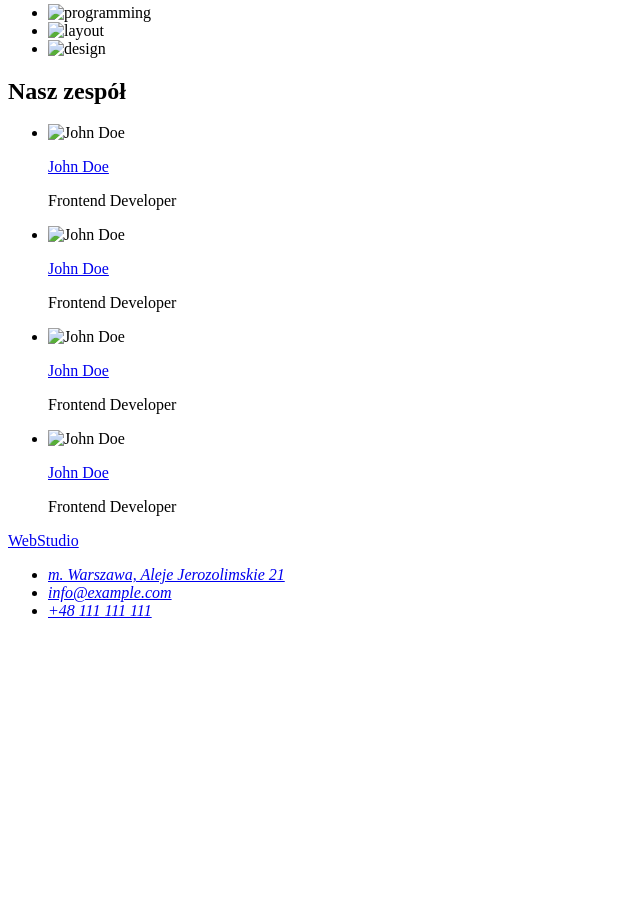
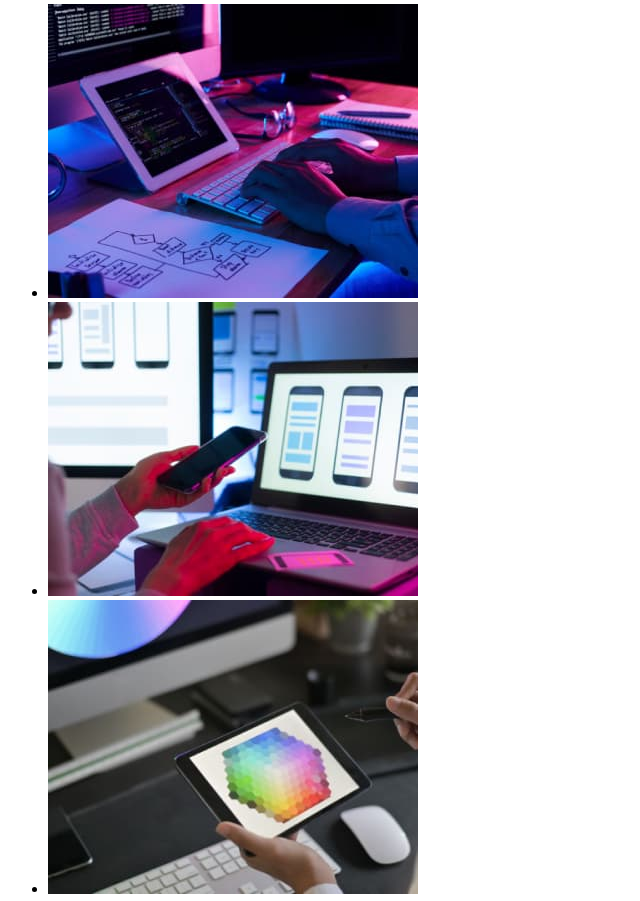
Before and after one commit to W-ojciech/goit-markup-hw-01, a plain HTML site: page index.html in a window 1280 px wide. Shown: the part 579-1480 px from the top of the page, without its empty margins (0-640 px from the left). Before the commit the page ends 1215 px from the top, so only its background shows below. Drawn offline with Linux system fonts and the light colour scheme; the site is published under a folder, as on GitHub Pages, so addresses that start at the root find nothing.

Commit message:
improving images access path

```diff
--- a/index.html
+++ b/index.html
@@ -2,7 +2,10 @@
 <html lang="en">
 
 <head>
-    <title>GoIT Home work 1 - modul HTML+CSS</title>
+    <meta charset="utf-8">
+    <meta http-equiv="x-ua-compatible" content="ie=edge">
+    <meta name="description" content="Nauka podstaw HTML5 dla początkujących">
+    <title> GoIT modul HTML+CSS - Home work 1 </title>
 </head>
 
 <body>
@@ -67,9 +70,10 @@
         <section>
             <h2>Czym się zajmujemy</h2>
             <ul>
-                <li><img src="/images/our-job/programming.jpg" alt="programming" width="370" height="294"></li>
-                <li><img src="/images/our-job/layout.jpg" alt="layout" width="370" height="294"></li>
-                <li><img src="/images/our-job/design.jpg" alt="design" width="370" height="294"></li>
+                <li><img src="./images/our-job/programming.jpg" alt="picture of programming" width="370" height="294">
+                </li>
+                <li><img src="./images/our-job/layout.jpg" alt="picture of layout" width="370" height="294"></li>
+                <li><img src="./images/our-job/design.jpg" alt="picture of design" width="370" height="294"></li>
             </ul>
         </section>
 
@@ -77,19 +81,19 @@
         <section>
             <h2>Nasz zespół</h2>
             <ul>
-                <li><img src="/images/our-people/john-doe1.jpg" alt="John Doe" width="270" height="260">
+                <li><img src="./images/our-people/john-doe1.jpg" alt="picture of John Doe" width="270" height="260">
                     <p><a href="#">John Doe</a></p>
                     <p>Frontend Developer</p>
                 </li>
-                <li><img src="/images/our-people/john-doe2.jpg" alt="John Doe" width="270" height="260">
+                <li><img src="./images/our-people/john-doe2.jpg" alt="picture of John Doe" width="270" height="260">
                     <p><a href="#">John Doe</a></p>
                     <p>Frontend Developer</p>
                 </li>
-                <li><img src="/images/our-people/john-doe3.jpg" alt="John Doe" width="270" height="260">
+                <li><img src="./images/our-people/john-doe3.jpg" alt="picture of John Doe" width="270" height="260">
                     <p><a href="#">John Doe</a></p>
                     <p>Frontend Developer</p>
                 </li>
-                <li><img src="/images/our-people/john-doe4.jpg" alt="John Doe" width="270" height="260">
+                <li><img src="./images/our-people/john-doe4.jpg" alt="picture of John Doe" width="270" height="260">
                     <p><a href="#">John Doe</a></p>
                     <p>Frontend Developer</p>
                 </li>
@@ -106,7 +110,7 @@
         <address>
             <ul>
                 <li>
-                    <a href="https://goo.gl/maps/GoScVA1be1kBNJ3W7" target="_blank">
+                    <a href="https://goo.gl/maps/GoScVA1be1kBNJ3W7" target="_blank" rel="noreferrer noopener">
                         m. Warszawa, Aleje Jerozolimskie 21
                     </a>
                 </li>
```
